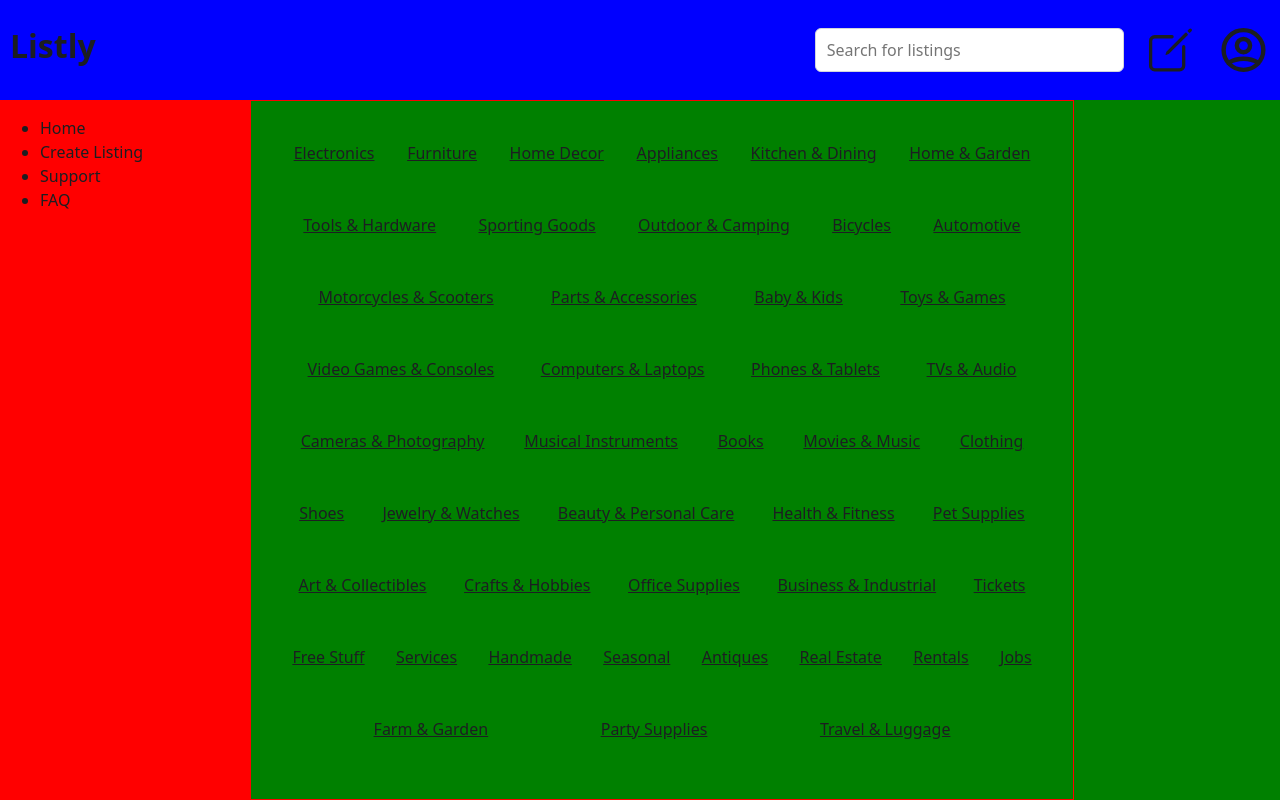
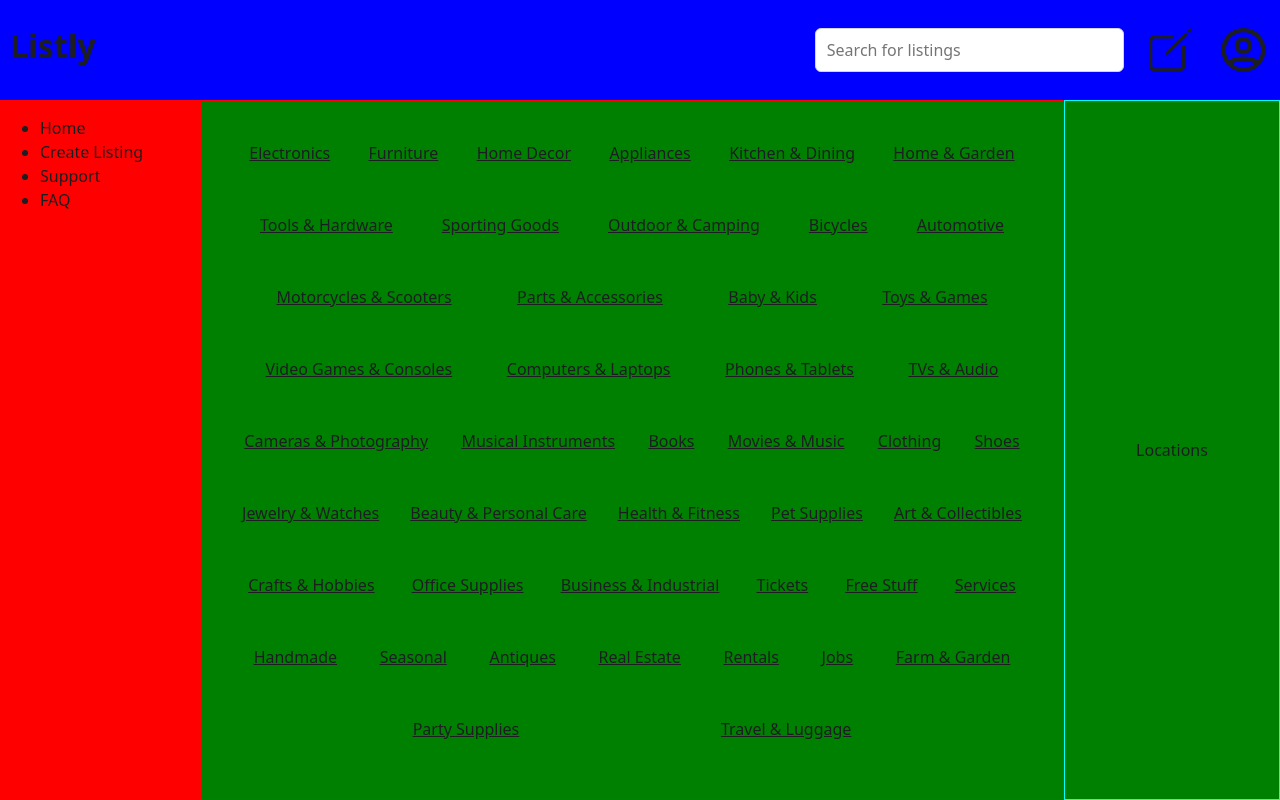
Before and after one commit to Mykeb96/Listly_Frontend, a Next.js app: page /support in a window 1280 px wide. Built offline with nearby package versions, Linux system fonts and the light colour scheme.

Commit message:
fix(nav): shrunk nav bar by 50px

```diff
--- a/src/components/categories/Categories.module.scss
+++ b/src/components/categories/CategorySection.module.scss
@@ -7,6 +7,7 @@
     justify-content: space-evenly;
     gap: 30px;
     padding: 40px;
+    overflow-y: auto;
 }
 
 .category {
--- a/src/components/categories/Categories.tsx
+++ b/src/components/categories/CategorySection.tsx
@@ -1,8 +1,8 @@
-import styles from './Categories.module.scss'
+import styles from './CategorySection.module.scss'
 
 import { tempCategories } from './tempCategories'
 
-export default function Categories() {
+export default function CategorySection() {
 
 
     return (
--- /dev/null
+++ b/src/components/locations/LocationSection.module.scss
@@ -0,0 +1,8 @@
+.container {
+    border: 1px solid cyan;
+    width: 20%;
+    display: flex;
+    flex-direction: column;
+    justify-content: center;
+    align-items: center;
+}
--- /dev/null
+++ b/src/components/locations/LocationSection.tsx
@@ -0,0 +1,11 @@
+import styles from './LocationSection.module.scss'
+
+export default function LocationSection() {
+
+
+    return (
+        <div className={styles.container}>
+            Locations
+        </div>
+    )
+}
--- a/src/components/navigation/Navigation.module.scss
+++ b/src/components/navigation/Navigation.module.scss
@@ -1,6 +1,6 @@
 .container {
     background: red;
-    width: 250px;
+    width: 200px;
     height: calc(100dvh - 100px);
     position: fixed;
     top: 100px;
--- a/src/pages/[state]/index.tsx
+++ b/src/pages/[state]/index.tsx
@@ -2,7 +2,8 @@ import styles from '../../styles/pages/[state]/StatePage.module.scss'
 
 import { useRouter } from 'next/router'
 
-import Categories from '@/components/categories/Categories';
+import CategorySection from '@/components/categories/CategorySection';
+import LocationSection from '@/components/locations/LocationSection';
 
 export default function StatePage() {
     const router = useRouter()
@@ -13,7 +14,8 @@ export default function StatePage() {
 
     return (
         <div className={styles.container}>
-            <Categories />
+            <CategorySection />
+            <LocationSection />
         </div>
     )
 }
--- a/src/styles/globals.css
+++ b/src/styles/globals.css
@@ -29,10 +29,10 @@
       ========================= */
 
    main {
-     margin-left: 250px;
+     margin-left: 200px;
      margin-top: 100px;
      height: calc(100vh - 100px);
-     width: calc(100vw - 250px);
+     width: calc(100vw - 200px);
      background-color: green;
    }
 
--- a/src/styles/pages/[state]/StatePage.module.scss
+++ b/src/styles/pages/[state]/StatePage.module.scss
@@ -1,3 +1,4 @@
 .container {
     height: 100%;
+    display: flex;
 }
```
